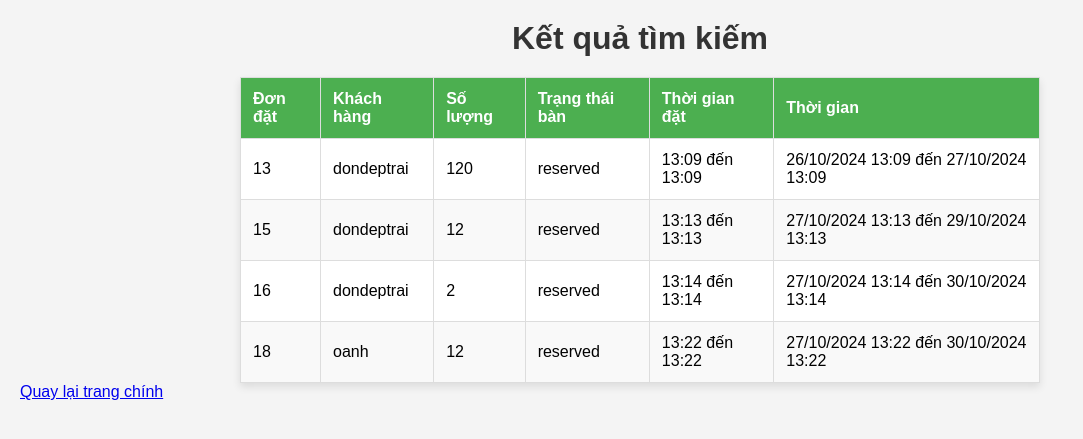
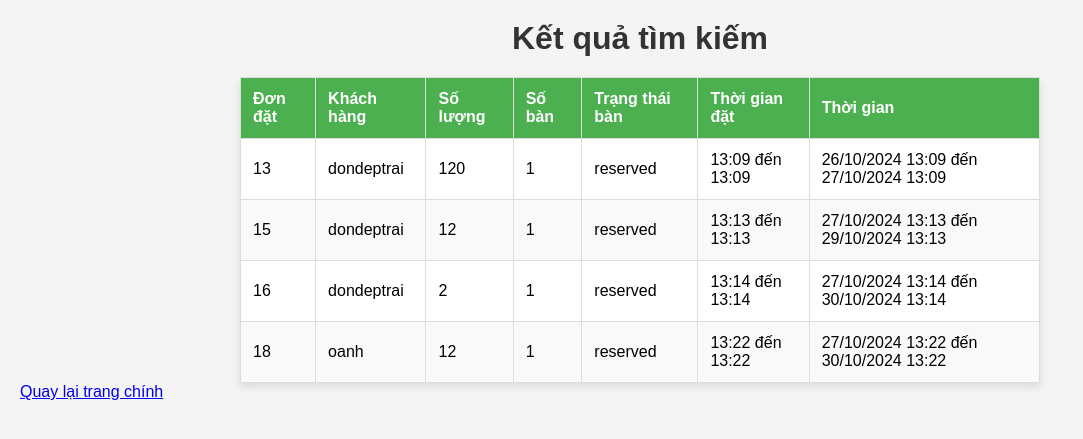
Before and after one commit to dondeptrai/Restaurant-System, a Django app: page /search/ in a window 1280 px wide. Shown: the top 439 px of the page, without its empty margins (0-1083 px from the left). Run offline with Django 5.2, Linux system fonts and the light colour scheme; data comes from the database, SQL or seed files in the repository.

Commit message:
Update search_results.html

```diff
--- a/restaurant_sys/members/templates/search_results.html
+++ b/restaurant_sys/members/templates/search_results.html
@@ -1,5 +1,4 @@
 {% load static %}
-<!DOCTYPE html>
 <html lang="en">
 <head>
     <meta charset="UTF-8">
@@ -16,17 +15,24 @@
                 <th>Đơn đặt</th>
                 <th>Khách hàng</th>
                 <th>Số lượng</th>
+                <th>Số bàn</th>
                 <th>Trạng thái bàn</th>
                 <th>Thời gian đặt</th>
                 <th>Thời gian</th>
             </tr>
         </thead>
+
 <tbody>
     {% for order in orders %}
         <tr>
             <td>{{ order.id }}</td>
             <td>{{ order.customer.customer_name }}</td>
             <td>{{ order.numof_customer }}</td>
+            <td>
+                {% with order.ordertable_set.all as order_tables %}
+                    {{ order_tables|length }}  <!-- Hiển thị số bàn -->
+                {% endwith %}
+            </td>
             <td>
                 {% for order_table in order.ordertable_set.all %}
                     {{ order_table.table.status }}<br>
@@ -41,10 +47,11 @@
         </tr>
     {% empty %}
         <tr>
-                        <td colspan="6">Không tìm thấy đơn đặt bàn nào.</td>
+            <td colspan="7">Không tìm thấy đơn đặt bàn nào.</td>
         </tr>
     {% endfor %}
 </tbody>
+
         </table>
     {% else %}
         <p>Vui lòng nhập lại để tìm kiếm.</p>
```
Lines whose indentation alone changed are shown as unchanged.
